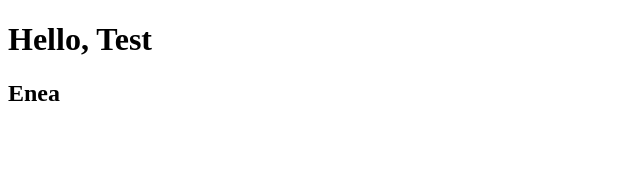
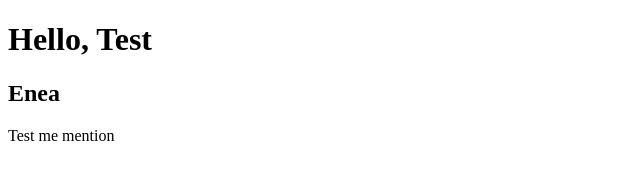
Before and after one commit to eneakukaj/Projekti-DZHU, a plain HTML site: page index.html in a window 1280 px wide. Shown: the whole page, without its empty margins (0-640 px from the left). Drawn offline with Linux system fonts and the light colour scheme.

Commit message:
Update index.html
Co-Authored-By: rinamurtezii <242779785+rinamurtezii@users.noreply.github.com>

```diff
--- a/index.html
+++ b/index.html
@@ -8,6 +8,7 @@
 <body>
     <h1>Hello, Test</h1>
     <h2>Enea</h2>
+    <p>Test me mention</p>
 
 </body>
 </html>
```
